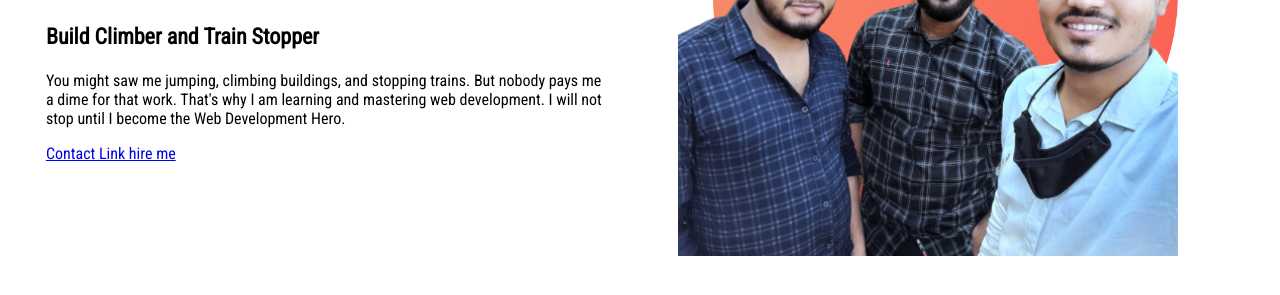
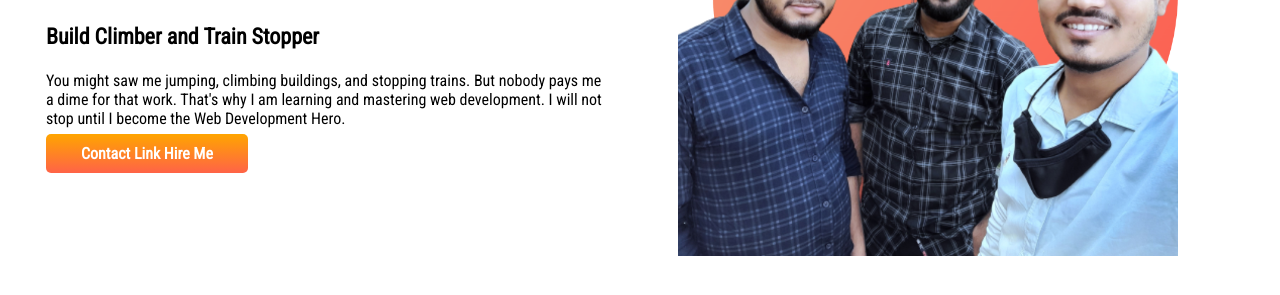
Before and after one commit to dipusikder/first-portfolio, a plain HTML site: page index.html in a window 1280 px wide. Shown: the part 287-582 px from the top of the page. Drawn offline with Linux system fonts and the light colour scheme.

Commit message:
new text

```diff
--- a/index.html
+++ b/index.html
@@ -18,7 +18,7 @@
             <h3>Build Climber and Train Stopper</h3>
             <p>You might saw me jumping, climbing buildings, and stopping trains. But nobody pays me a dime for that work.
                 That's why I am learning and mastering web development. I will not stop until I become the Web Development Hero.</p>
-            <a target="_blank" href="https://www.linkedin.com/in/md-mehedi-hasan-65ab41233/">Contact Link hire me</a>
+            <a class="link-button" target="_blank" href="https://www.linkedin.com/in/md-mehedi-hasan-65ab41233/">Contact Link Hire Me</a>
             </div>
         <div class="half-width"><img src="images/mhdipu2.png" alt="myself"></div>
     </section>
--- a/style.css
+++ b/style.css
@@ -1,26 +1,40 @@
-body{
+body {
     font-family: 'Roboto Condensed', sans-serif;
 }
-h1{
+
+h1 {
     font-size: 55px;
 }
-.moh{
+
+.moh {
     color: blue;
 }
 
-.riz{
+.riz {
     color: aqua;
 }
-h3{
+
+h3 {
     font-size: 22px;
 }
-section{
+
+section {
     display: flex;
 }
-.half-width{
+
+.half-width {
     width: 100%;
     padding: 3%;
 }
-.half-width img{
+
+.half-width img {
     width: 90%;
 }
+.link-button{
+    text-decoration: none;
+    color: white;
+    font-weight: 700;
+    background-image: linear-gradient(orange, tomato);
+    padding: 10px 35px;
+    border-radius: 5px;
+}
```
